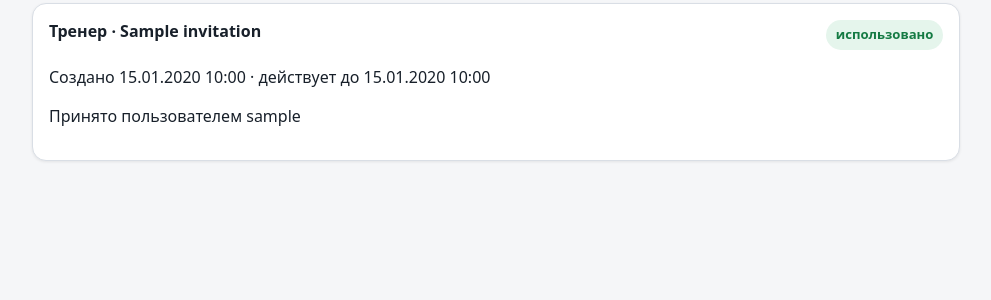
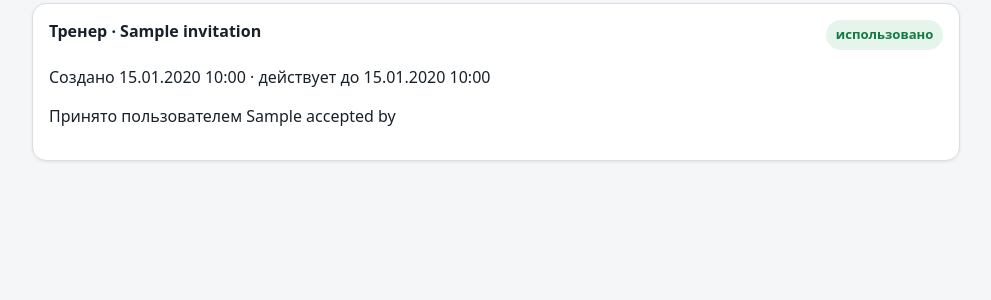
Before and after one commit to undel-gh/Ice-school-schedule, a Django app: template templates/accounts/manager_invitations.html in a window 1280 px wide. Shown: the part 228-528 px from the top of the page, without its empty margins (144-1135 px from the left). Run offline with Django 5.2, Linux system fonts and the light colour scheme; the template is opened without the code that fills it: most values are stand-ins (such as "Sample title", 1, 10 or a date in 2020).

Commit message:
Show invitation account labels

```diff
--- a/templates/accounts/manager_invitations.html
+++ b/templates/accounts/manager_invitations.html
@@ -14,7 +14,7 @@
     <div class="lesson-card__top">
       <strong>
         {% if invitation.kind == "student_access" %}
-          {{ invitation.student.display_name }} · {{ invitation.get_student_access_role_display }}
+          {{ invitation.student.display_name }} · {{ invitation.account_display_name }} · {{ invitation.get_student_access_role_display }}
         {% else %}
           Тренер · {{ invitation.coach_display_name }}
         {% endif %}
@@ -30,7 +30,7 @@
       {% endif %}
     </div>
     <p>Создано {{ invitation.created_at|date:"d.m.Y H:i" }} · действует до {{ invitation.expires_at|date:"d.m.Y H:i" }}</p>
-    {% if invitation.accepted_by %}<p>Принято пользователем {{ invitation.accepted_by.username }}</p>{% endif %}
+    {% if invitation.accepted_by %}<p>Принято пользователем {{ invitation.accepted_by.display_label }}</p>{% endif %}
     {% if not invitation.accepted_at and not invitation.revoked_at and invitation.expires_at > now %}
       <form method="post" action="{% url 'accounts_manager:invitation_revoke' invitation.id %}">
         {% csrf_token %}
```
